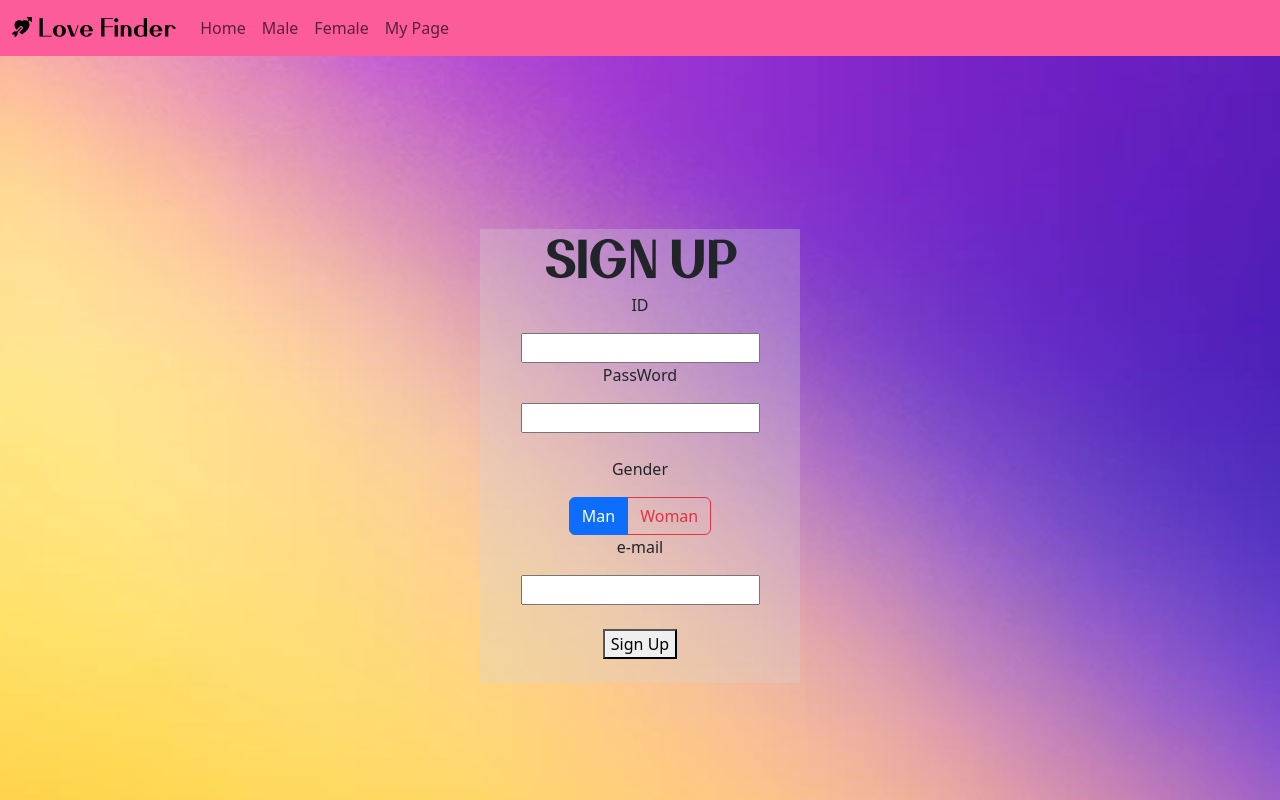
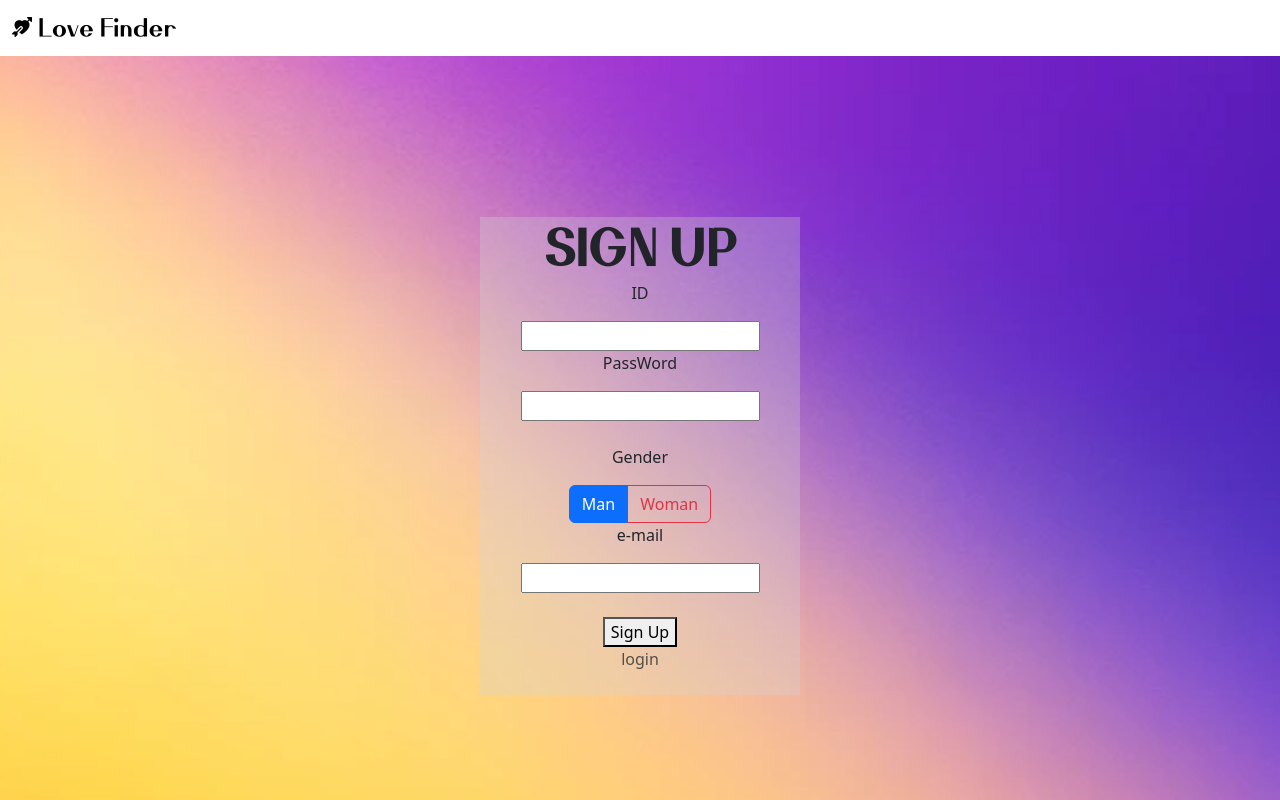
Before and after one commit to evejaeyong/OSS_Team_Project, a website: page public/signup.html in a window 1280 px wide. Shown: the top 800 px of the page. Drawn offline with nearby package versions, Linux system fonts and the light colour scheme.

Commit message:
navbar color

```diff
--- a/public/signup.html
+++ b/public/signup.html
@@ -49,7 +49,7 @@
   </style>
   <style type="text/css">
     .navbar{
-     background-color:#fc5d9a !important;
+     background-color:#ffffff !important;
     }
   </style>
   <title>Jaeyong's Love Finder</title>
@@ -67,10 +67,6 @@
       </button>
       <div class="collapse navbar-collapse" id="navbarNavAltMarkup">
         <div class="navbar-nav">
-          <a class="nav-link" href="main.html">Home</a>
-          <a class="nav-link" href="male.html">Male</a>
-          <a class="nav-link" href="female.html">Female</a>
-          <a class="nav-link" href="mypage.html">My Page</a>
         </div>
   </nav>
   <div class="background d-flex align-items-center">
@@ -95,6 +91,7 @@
         <p>e-mail</p>
         <input type="text" id="e-mailinput"><br><br>
         <button id="btn-login" onclick="sign_up()">Sign Up</button>
+        <a href="index.html" class="nav-link p-0 text-body-secondary">login</a>
         <p id="signupAlert"> </p>
       </div>
     </div>
@@ -120,10 +117,10 @@
       <div class="col mb-3">
         <h5>Page</h5>
         <ul class="nav flex-column">
-          <li class="nav-item mb-2"><a href="main.html" class="nav-link p-0 text-body-secondary">Home</a></li>
-          <li class="nav-item mb-2"><a href="male.html" class="nav-link p-0 text-body-secondary">Male</a></li>
-          <li class="nav-item mb-2"><a href="female.html" class="nav-link p-0 text-body-secondary">Female</a></li>
-          <li class="nav-item mb-2"><a href="mypage.html" class="nav-link p-0 text-body-secondary">My Page</a></li>
+          <li class="nav-item mb-2"><a href="signup.html" class="nav-link p-0 text-body-secondary">Home</a></li>
+          <li class="nav-item mb-2"><a href="signup.html" class="nav-link p-0 text-body-secondary">Male</a></li>
+          <li class="nav-item mb-2"><a href="signup.html" class="nav-link p-0 text-body-secondary">Female</a></li>
+          <li class="nav-item mb-2"><a href="signup.html" class="nav-link p-0 text-body-secondary">My Page</a></li>
         </ul>
       </div>
 
```
Also changed, not shown: public/female.html (+10 -8 lines), public/index.html (+3 -3 lines), public/main.html (+1 -1 lines), public/male.html (+1 -1 lines), public/mypage.html (+1 -1 lines).
